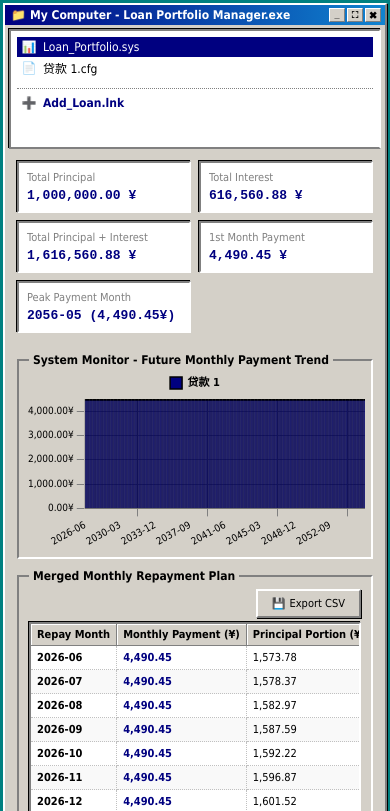
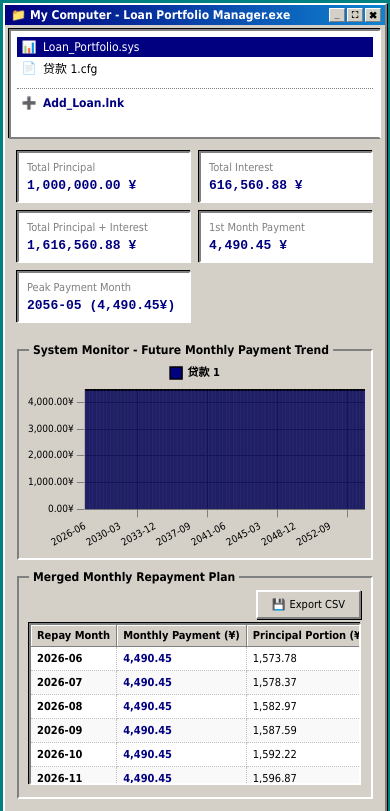
Before and after one commit to lukustar7/Combined-Loan-Calculator, a plain HTML site: page index.html in a window 390 px wide. Shown: the top 811 px of the page. Drawn offline with nearby package versions, Linux system fonts and the light colour scheme.

Commit message:
fix: 彻底修复手机端网页整体随内容滑出屏幕、顶底栏跑偏的缺陷，限制滚动在主工作区内部

```diff
--- a/styles.css
+++ b/styles.css
@@ -896,39 +896,51 @@ body.dark-theme .win-tree-add-btn {
    ========================================== */
 @media (max-width: 768px) {
   body {
-    overflow-y: auto;
-    height: auto;
+    overflow: hidden;
+    height: 100vh;
+    width: 100vw;
   }
 
   .win98-desktop {
-    height: auto;
-    padding-bottom: 40px;
+    height: 100vh;
+    padding-bottom: 28px;
+    overflow: hidden;
   }
 
   .win98-window {
     margin: 3px;
-    height: auto;
-    flex: none;
+    flex: 1;
+    display: flex;
+    flex-direction: column;
+    min-height: 0;
   }
 
   .win-explorer-layout {
     flex-direction: column;
-    height: auto;
+    flex: 1;
+    min-height: 0;
+    display: flex;
   }
 
   .win-sidebar-tree {
     width: 100%;
-    height: 120px;
+    height: 110px; /* 适当压缩贷款树高度，给主内容区留出空间 */
+    flex-shrink: 0;
     border-bottom: 2px solid var(--win-shadow);
   }
 
   .win-workspace {
-    height: auto;
+    flex: 1;
+    min-height: 0;
+    display: flex;
+    flex-direction: column;
   }
 
   .win-tab-content-wrapper {
-    height: auto;
-    min-height: 400px;
+    flex: 1;
+    height: auto; /* 清除默认，依靠 flex 撑满 */
+    min-height: 0;
+    overflow-y: auto;
   }
 
   .win-chart-panel {
@@ -1493,4 +1505,7 @@ body.theme-vista .win-dialog-body {
   body.theme-vista .win98-taskbar {
     height: 40px; /* 给移动端留出充足的触控条厚度 */
   }
-}
+  body.theme-vista .win98-desktop {
+    padding-bottom: 40px; /* 对应 Vista 任务栏在移动端的 40px 高度 */
+  }
+}
```
Also changed, not shown: CHANGELOG.md.
